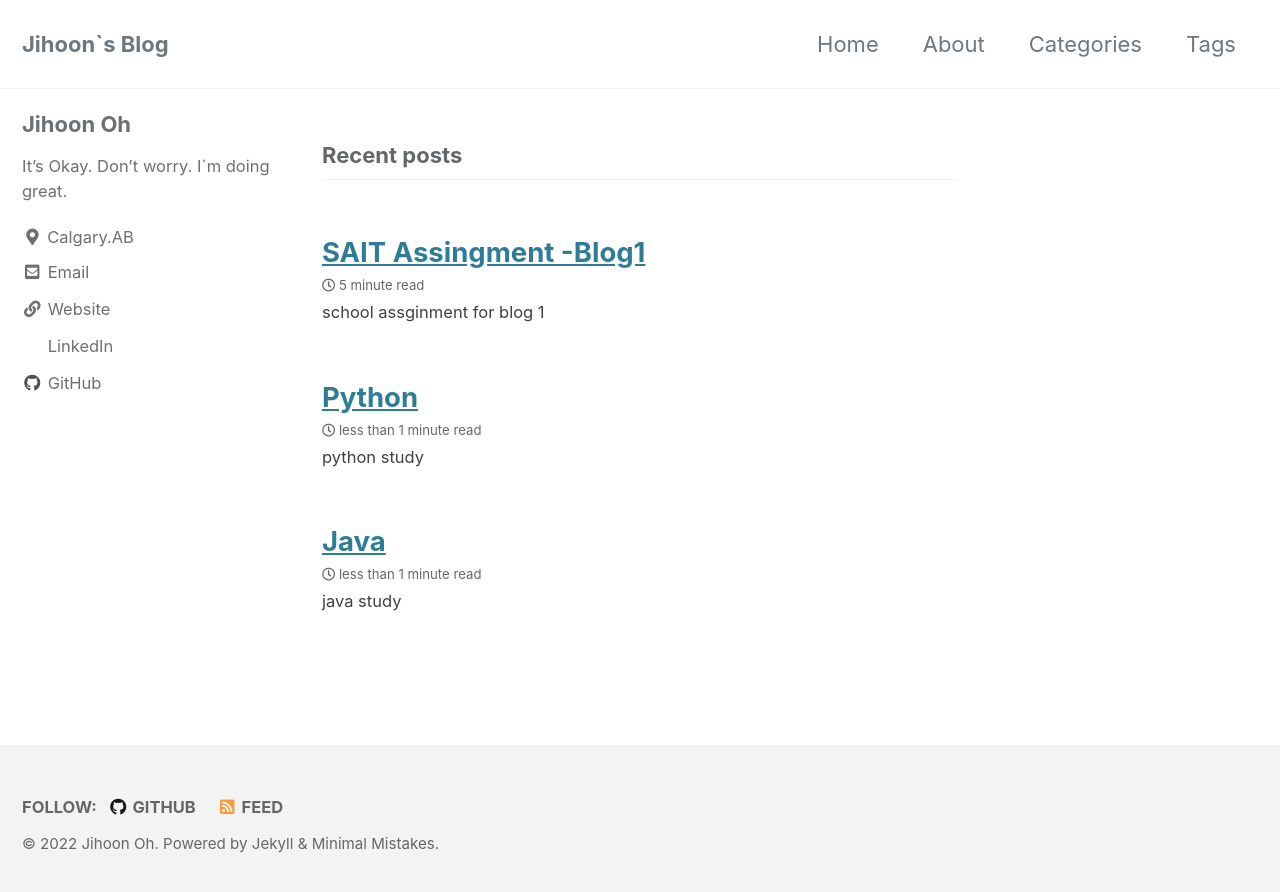
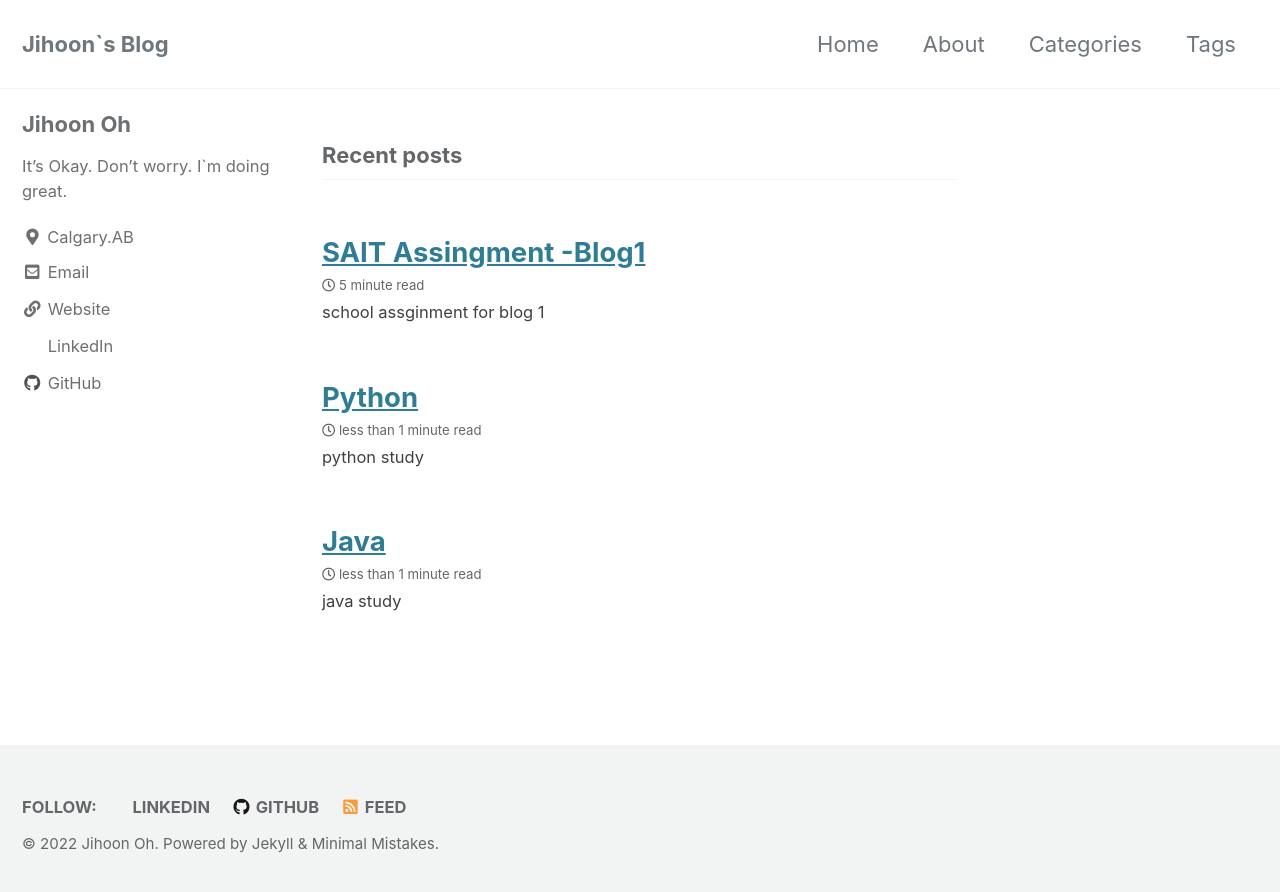
Before and after one commit to jihoon0324/jihoon0324.github.io, a Jekyll site: the page built from index.html, in a window 1280 px wide. Shown: the top 892 px of the page. Built offline with Jekyll 4.4.1, drawn with Linux system fonts in a browser that asks for light colours; cached includes are drawn as plain includes; the list of posts is cut into pages by our own code.

Commit message:
add config.yml

```diff
--- a/_config.yml
+++ b/_config.yml
@@ -133,9 +133,9 @@ footer:
     - label: "Twitter"
       icon: "fab fa-fw fa-twitter-square"
       # url:
-    - label: "Facebook"
-      icon: "fab fa-fw fa-facebook-square"
-      # url:
+    - label: "LinkedIn"
+      icon: "fab fa-fw fa-LinkedIn-square"
+      url: "https://www.linkedin.com/in/jihoon-oh-30585a204/"
     - label: "GitHub"
       icon: "fab fa-fw fa-github"
       url: "https://github.com/jihoon0324"
```
